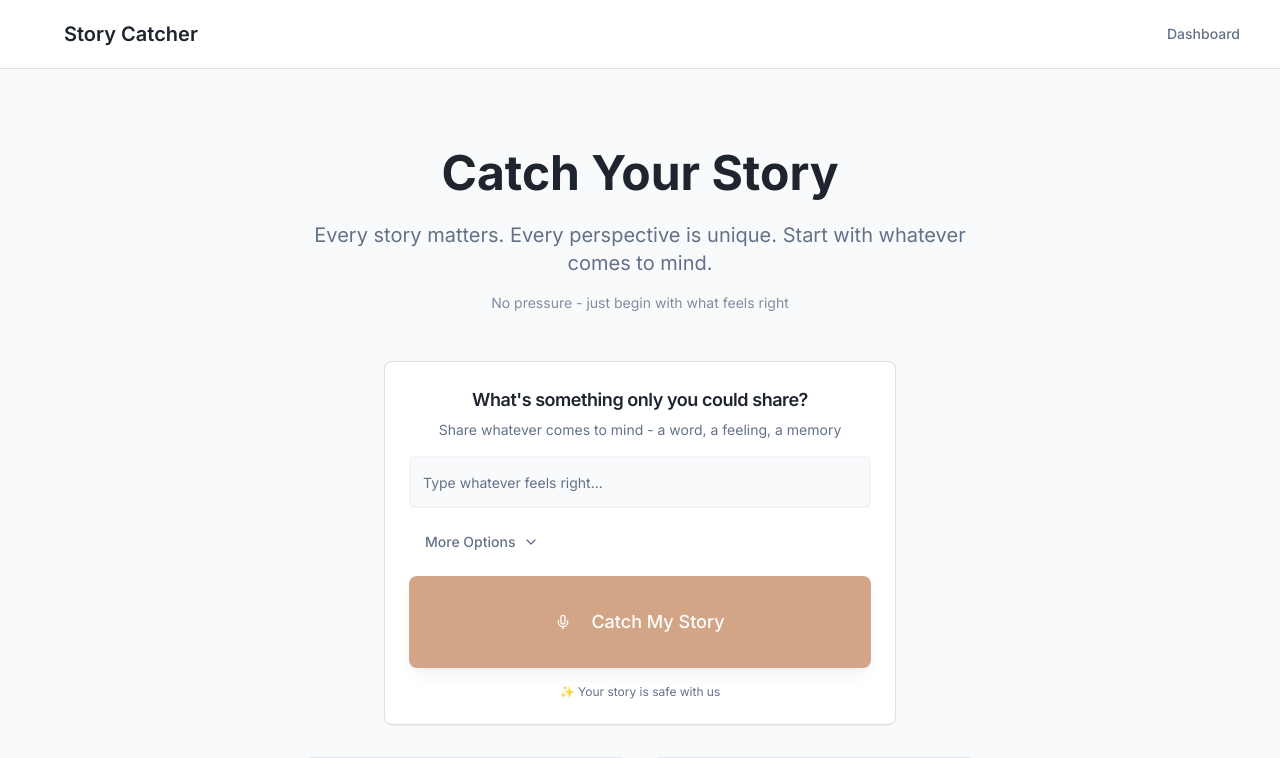
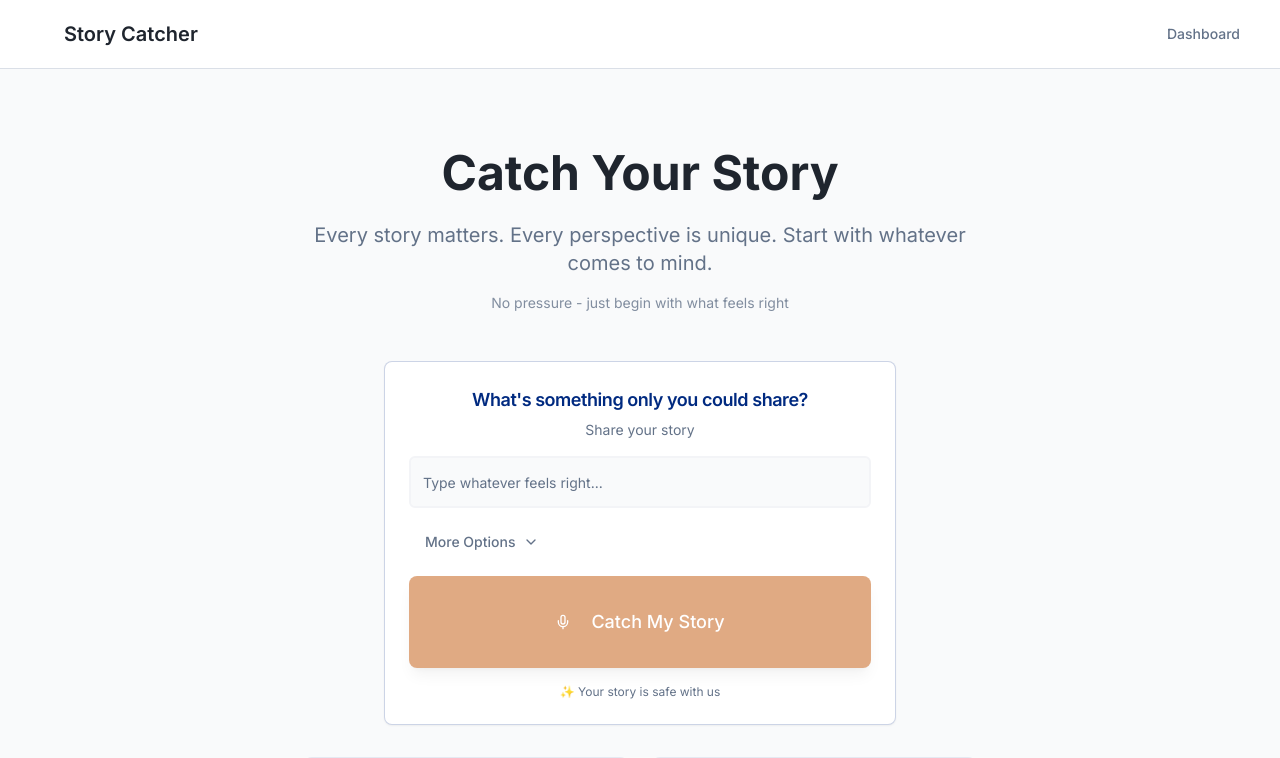
Before and after one commit to finnern/story-catcher-e, a React (Vite) app: page / in a window 1280 px wide. Shown: the top 758 px of the page. Built offline with nearby package versions, Linux system fonts and the light colour scheme.

Commit message:
Refine landing page colors
Make orange more prominent and add dark blue accents to the landing page.

```diff
--- a/src/index.css
+++ b/src/index.css
@@ -25,11 +25,11 @@
     --primary-light: 220 100% 35%;
 
     /* Secondary: Vibrant Orange */
-    --secondary: 25 95% 50%;
+    --secondary: 25 100% 55%;
     --secondary-foreground: 210 40% 98%;
-    --secondary-hover: 25 95% 45%;
-    --secondary-light: 25 95% 60%;
-    --secondary-dark: 25 85% 35%;
+    --secondary-hover: 25 100% 50%;
+    --secondary-light: 25 100% 65%;
+    --secondary-dark: 25 90% 40%;
 
     /* Accent: Pristine Snow */
     --accent: 210 16% 96%;
--- a/src/pages/CatchStory.tsx
+++ b/src/pages/CatchStory.tsx
@@ -80,11 +80,11 @@ export default function CatchStory() {
           </p>
 
           {/* Simplified Story Prompt */}
-          <Card className="max-w-lg mx-auto mb-8">
+          <Card className="max-w-lg mx-auto mb-8 border-primary/20 shadow-elegant">
             <CardHeader className="pb-4">
-              <CardTitle className="text-lg">{currentPrompt}</CardTitle>
+              <CardTitle className="text-lg text-primary">{currentPrompt}</CardTitle>
               <CardDescription>
-                Share whatever comes to mind - a word, a feeling, a memory
+                Share your story
               </CardDescription>
             </CardHeader>
             <CardContent className="space-y-4">
```
